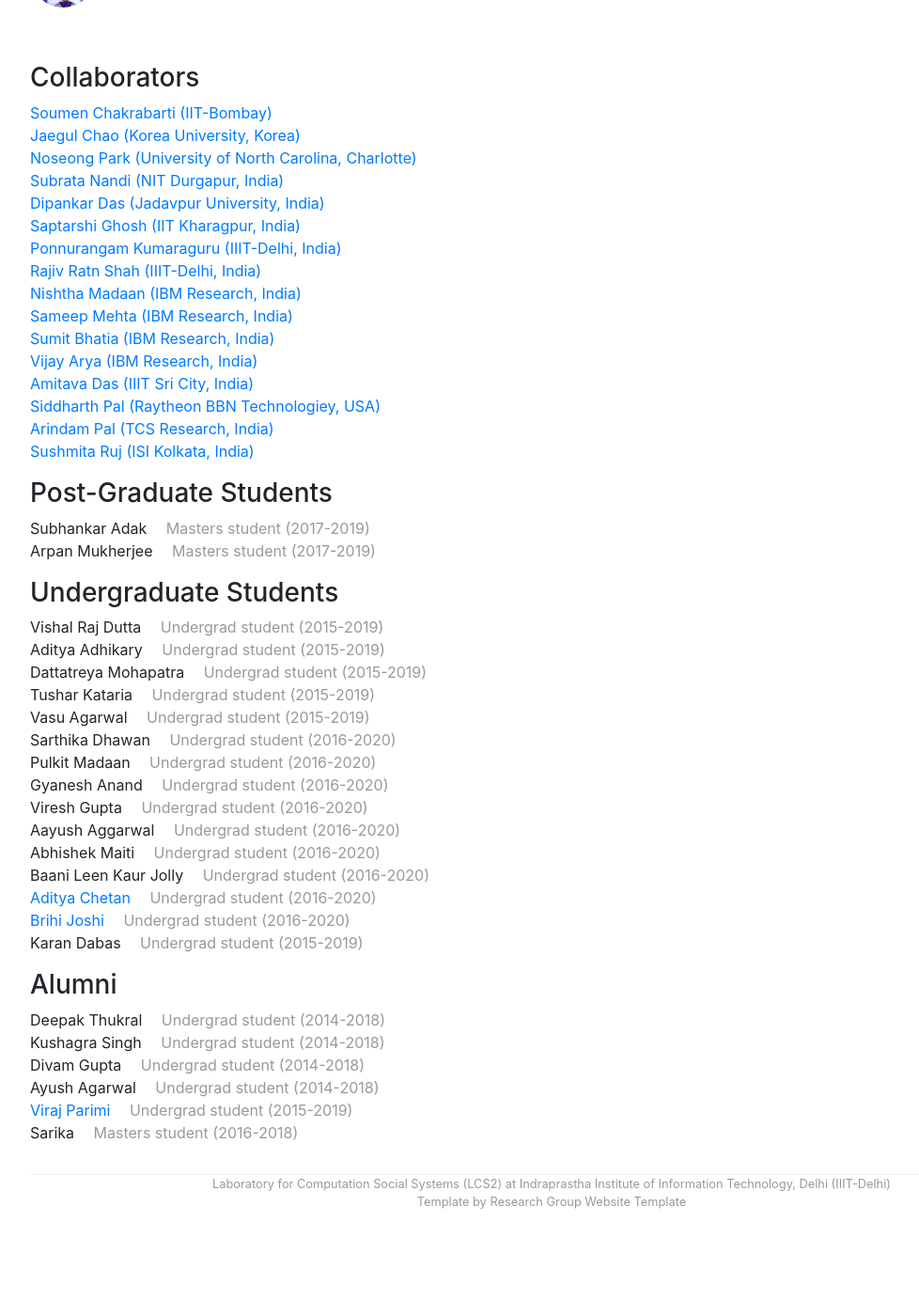
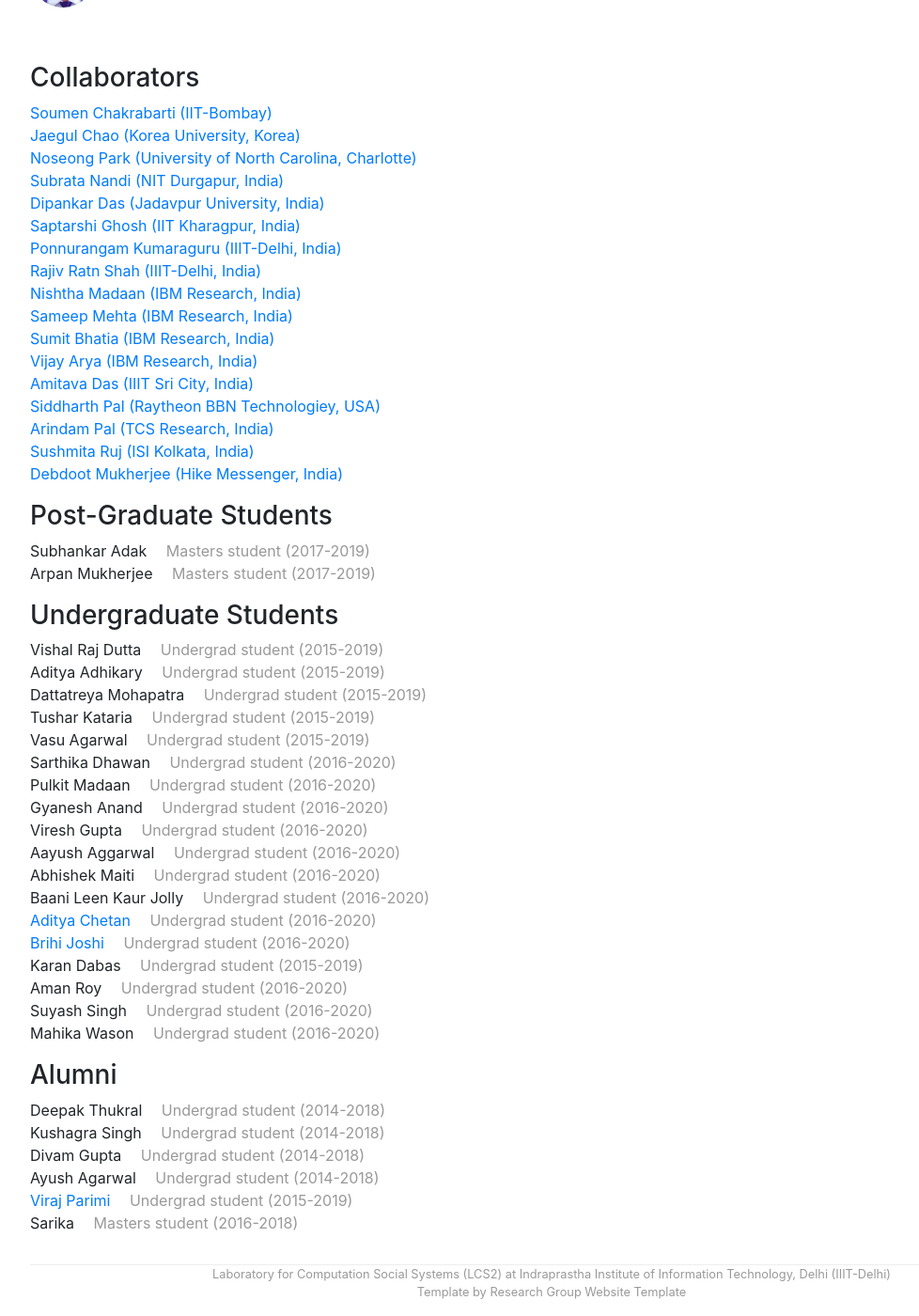
Before and after one commit to LCS2-IIITD/webpage, a Jekyll site: the page built from people.html, in a window 1280 px wide and 1400 px high, scrolled down 819 px. Shown: the whole window at 94% size, without its empty margins (53-1031 px from the left). Built offline with Jekyll 4.4.1, drawn with Linux system fonts in a browser that asks for light colours; before the commit the page ends 2123 px from its top, so only the background shows below that.

Commit message:
Added Hike messenger news and other stuffs

```diff
--- a/_data/people.yml
+++ b/_data/people.yml
@@ -259,6 +259,12 @@ collab-v:
     image: /img/people/sushmitaruj.JPG
     role: collab
 
+collab-w:
+    display_name: "Debdoot Mukherjee (Hike Messenger, India)"
+    webpage: "https://blog.hike.in/@debdoot_87680"
+    image: /img/people/debdoot.jpg
+    role: collab
+
 ugrad-a:
     display_name: "Deepak Thukral"
     bio: Undergrad student (2014-2018)
@@ -319,11 +325,6 @@ ugrad-j:
     image: /img/people/vasu.jpg
     role: ugrad
 
-# ugrad-k:
-#     display_name: "Kushagra Arora"
-#     bio: Undergrad student (2015-2019)
-#     image: /img/people/kushagraarora.jpg
-#     role: ugrad
 
 grad-l:
     display_name: "Sarthika Dhawan"
@@ -362,8 +363,6 @@ ugrad-q:
     image: /img/people/maiti.jpeg
     role: ugrad
 
-
-
 ugrad-r:
     display_name: "Baani Leen Kaur Jolly"
     bio: Undergrad student (2016-2020)
@@ -391,6 +390,23 @@ ugrad-u:
     image: /img/people/karan.jpg
     role: ugrad
 
+ugrad-v:
+    display_name: "Aman Roy"
+    bio: Undergrad student (2016-2020)
+    image: /img/people/aman.jpg
+    role: ugrad
+
+ugrad-w:
+    display_name: "Suyash Singh"
+    bio: Undergrad student (2016-2020)
+    image: /img/people/suyash.jpg
+    role: ugrad
+
+ugrad-x:
+    display_name: "Mahika Wason"
+    bio: Undergrad student (2016-2020)
+    image: /img/people/mahika.jpg
+    role: ugrad
 
 # ugrad-u:
 #     display_name: "Subhankar Adak"
```
Also changed, not shown: _posts/2018-08-29-wwc.md (added, +7 -0 lines), _projects/Network Embedding.md (added, +13 -0 lines), funding.md (+3 -0 lines), img/people/aman.jpg (added), img/people/debdoot.jpg (added), img/people/mahika.jpg (added), img/people/suyash.jpg (added).
